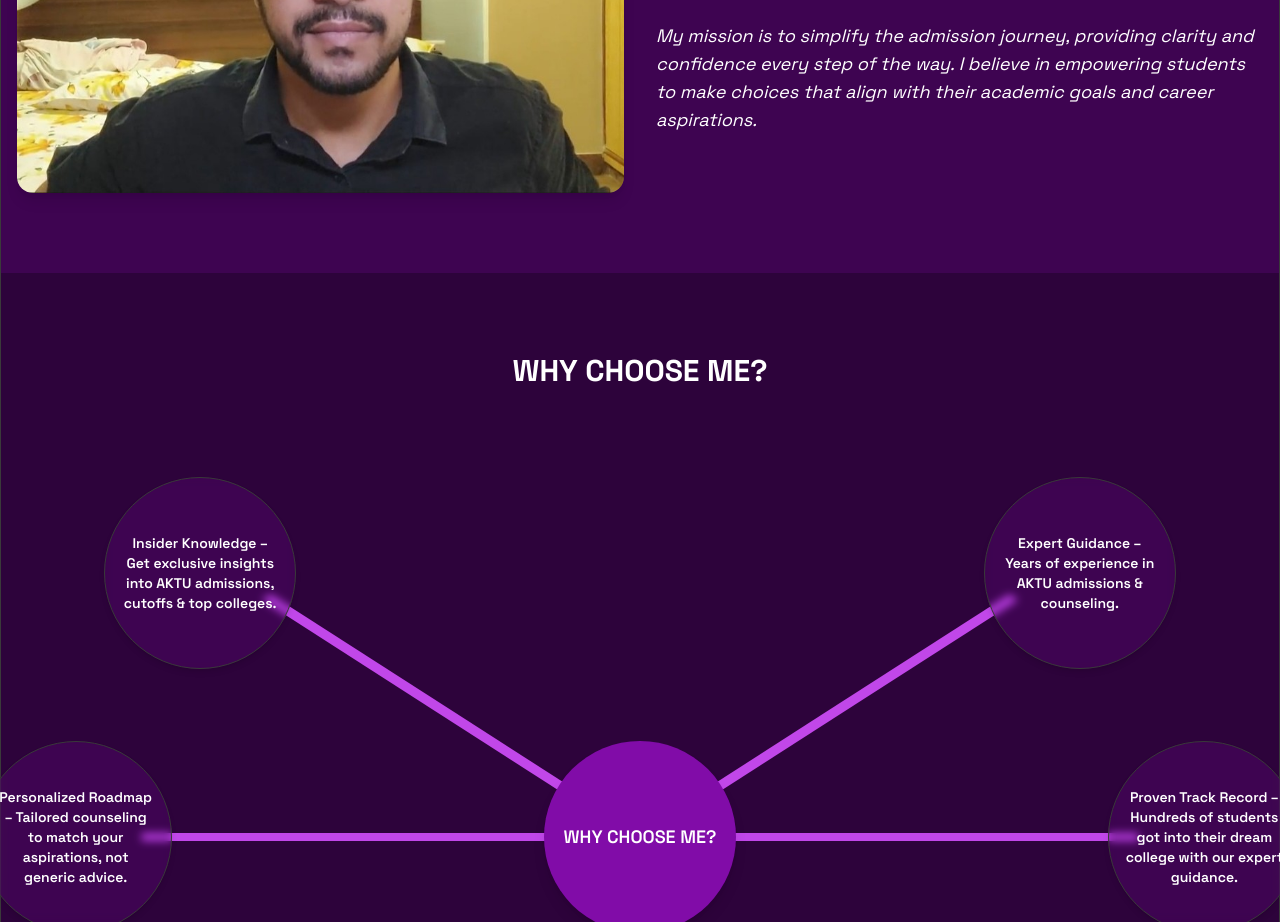
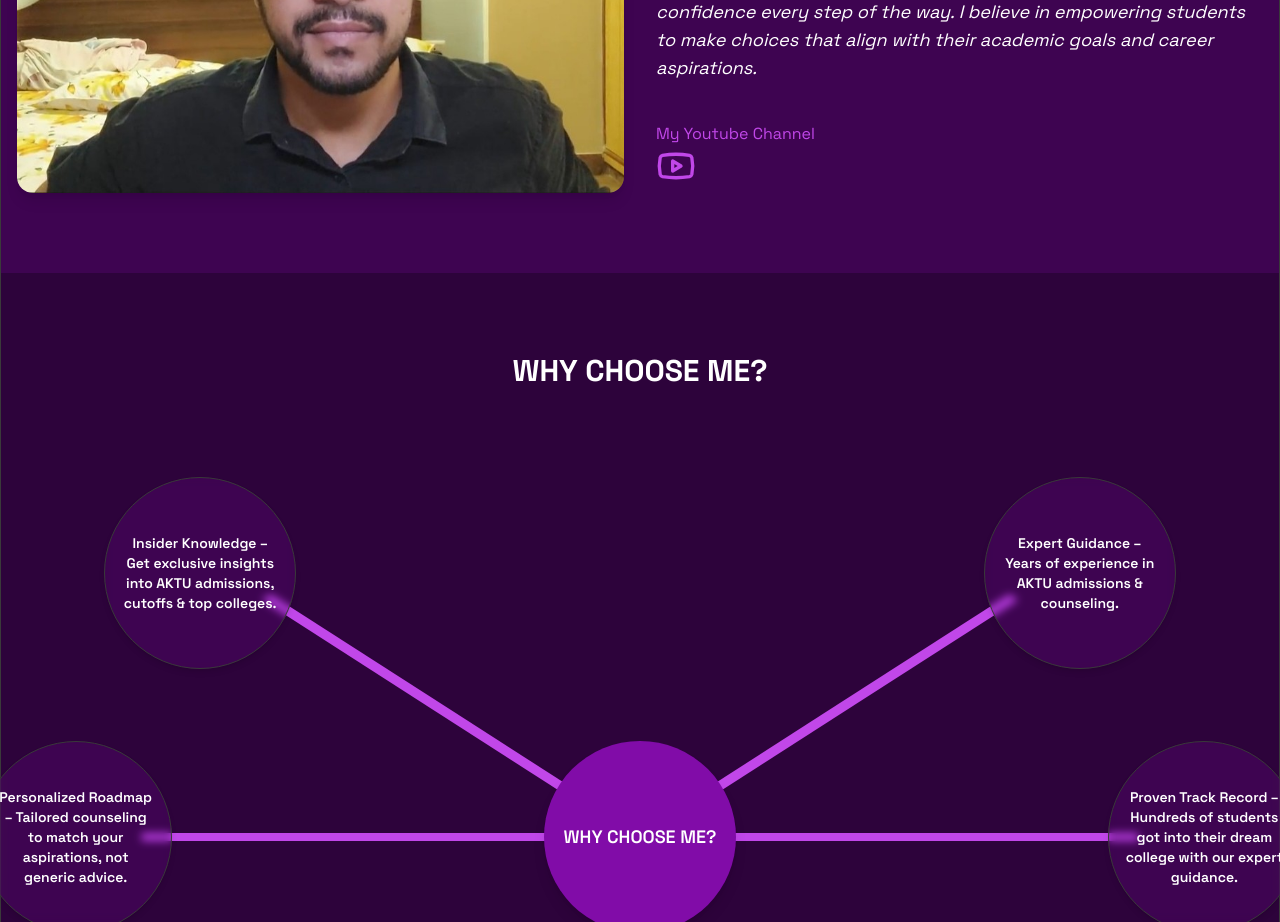
Before and after one commit to BerrySeriousCoder/Gocampuss, a React (Vite) app: page /portfolio in a window 1280 px wide. Shown: the part 880-1802 px from the top of the page. Built offline with nearby package versions, Linux system fonts and the light colour scheme; no server answers.

Commit message:
added youtube link in about me

```diff
--- a/src/pages/Portfolio.tsx
+++ b/src/pages/Portfolio.tsx
@@ -1,4 +1,4 @@
-import { ArrowRight } from 'lucide-react';
+import { ArrowRight, Youtube } from 'lucide-react';
 import { Instagram, X , Linkedin} from 'lucide-react';
 import { testimonials } from "@/lib/testimonials";
 import { useState } from 'react';
@@ -60,6 +60,11 @@ const Portfolio = () => {
             <p className="text-lg italic mt-10">
               My mission is to simplify the admission journey, providing clarity and confidence every step of the way. I believe in empowering students to make choices that align with their academic goals and career aspirations.
             </p>
+            <div className='mt-10' >
+            <a href="https://www.youtube.com/@sumitmishra77?feature=shared" target="_blank" rel="noopener noreferrer" className="text-purple-light hover:text-white transition-colors duration-300" aria-label="LinkedIn">
+                My Youtube Channel <Youtube size={40} />
+              </a>
+            </div>
           </div>
         </div>
       </section>
```
